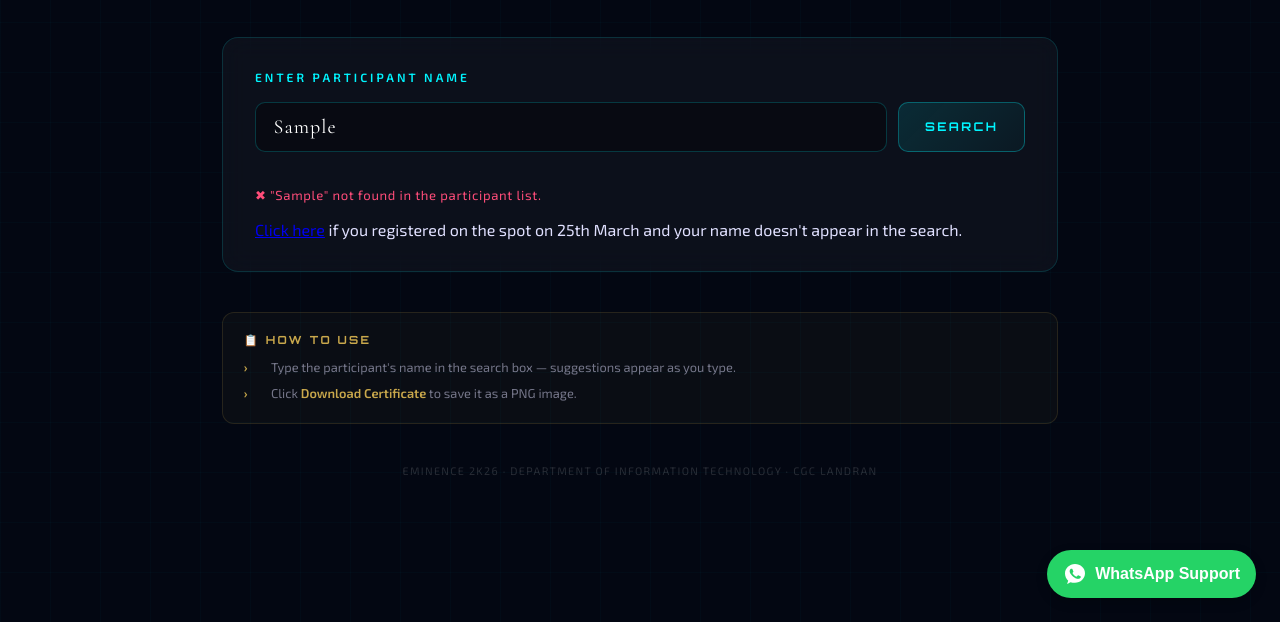
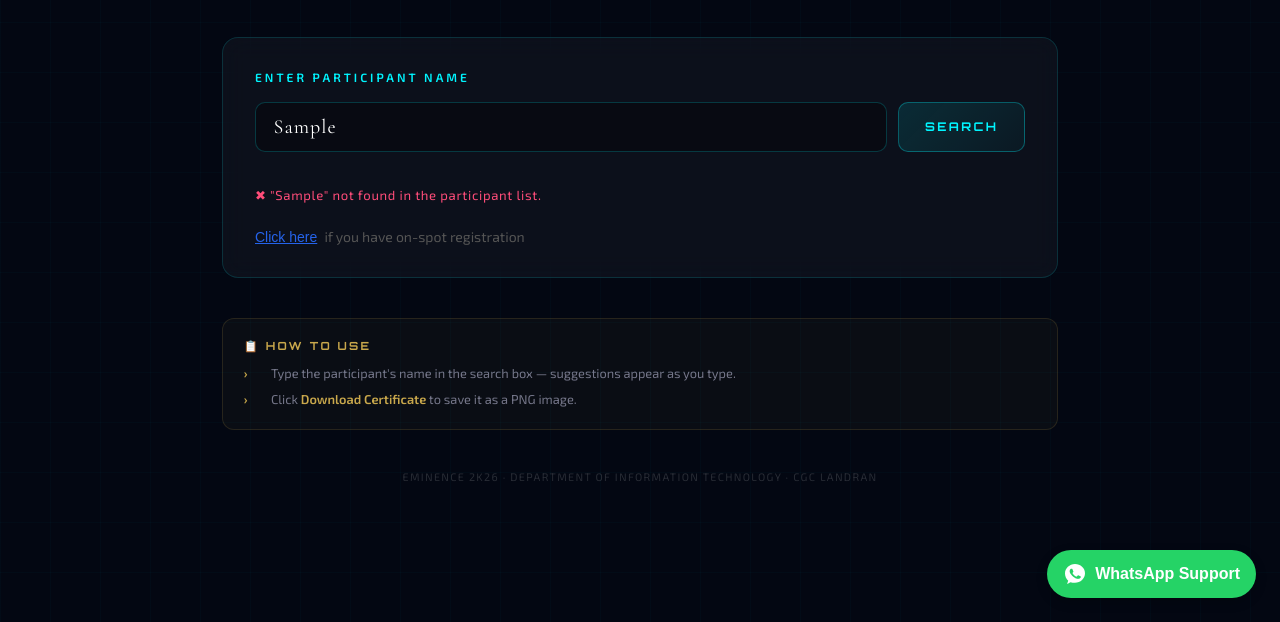
Before and after one commit to getNavneet/eminence26, a plain HTML site: page certificates/index.html in a window 1280 px wide. Both pictures are taken after typing "Sample" into the empty fields and a click on the button "SEARCH". Shown: the part 178-800 px from the top of the page. Drawn offline with nearby package versions, Linux system fonts and the light colour scheme.

Commit message:
add on-spot wildcard certificate generation

```diff
--- a/certificates/index.html
+++ b/certificates/index.html
@@ -118,6 +118,29 @@
       transition: all 0.2s;
       white-space: nowrap;
     }
+    .onspot-box {
+  margin-top: 8px;
+  font-size: 14px;
+}
+
+.onspot-btn {
+  background: none;
+  border: none;
+  color: #2563eb;
+  cursor: pointer;
+  padding: 0;
+  font-size: 14px;
+  text-decoration: underline;
+}
+
+.onspot-btn:hover {
+  opacity: 0.8;
+}
+
+.onspot-text {
+  color: #555;
+  margin-left: 4px;
+}
     .btn-search:hover {
       background: rgba(0,245,255,0.2);
       border-color: var(--neon);
@@ -1646,16 +1669,20 @@ function searchName() {
 }
 
 function setStatus(type, msg) {
+  const inputEl = document.getElementById('nameInput');
+  const rawValue = inputEl.value.trim();
+  const q = normalise(rawValue);
+
   const el = document.getElementById('statusMsg');
   el.textContent = msg;
   el.className = `status-msg ${type}`;
   const el2 = document.getElementById('onSpot');
 if (type === 'err') {
-    el2.innerHTML = `
-      <div>
-        <a href="/onspot.html">Click here</a>
-        if you registered on the spot on 25th March and your name doesn't appear in the search.
-      </div>`;
+  el2.innerHTML = `
+  <div class="onspot-box">
+    <button class="onspot-btn" onclick="generateCert('${q}')">Click here</button>
+    <span class="onspot-text">if you have on-spot registration</span>
+  </div>`;
     el2.classList.add('visible');
   } else {
     el2.innerHTML = ''; // clear previous error message
```
